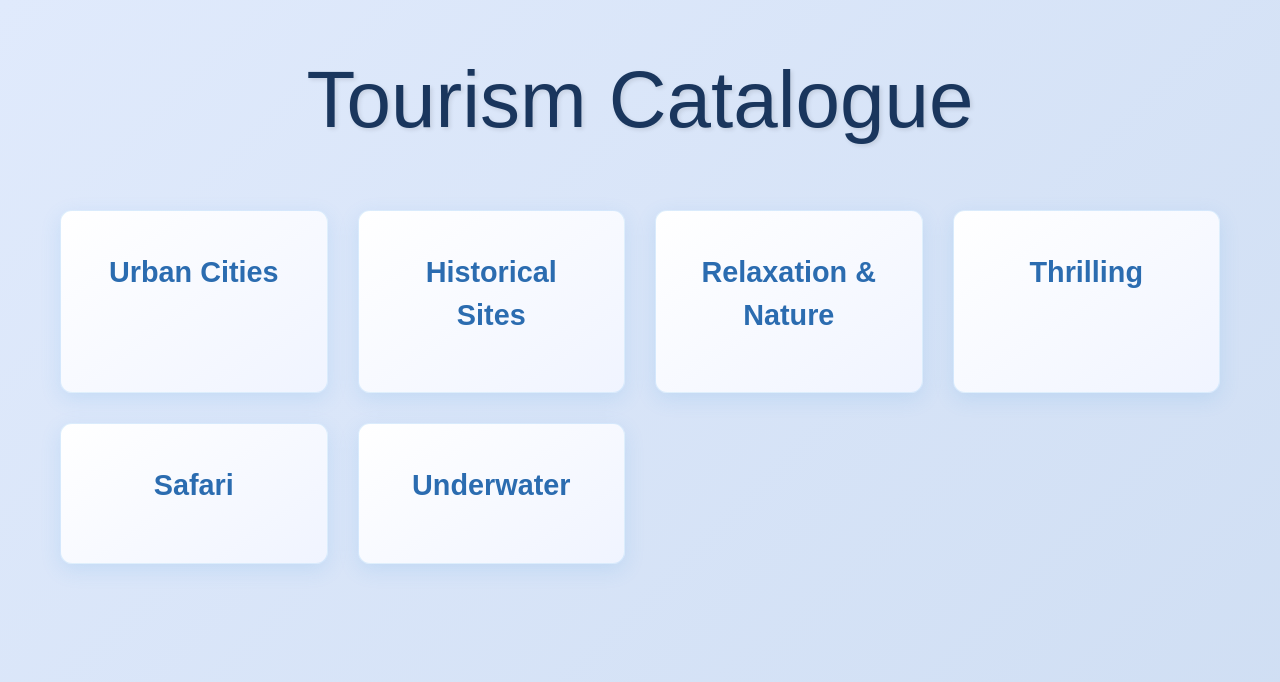
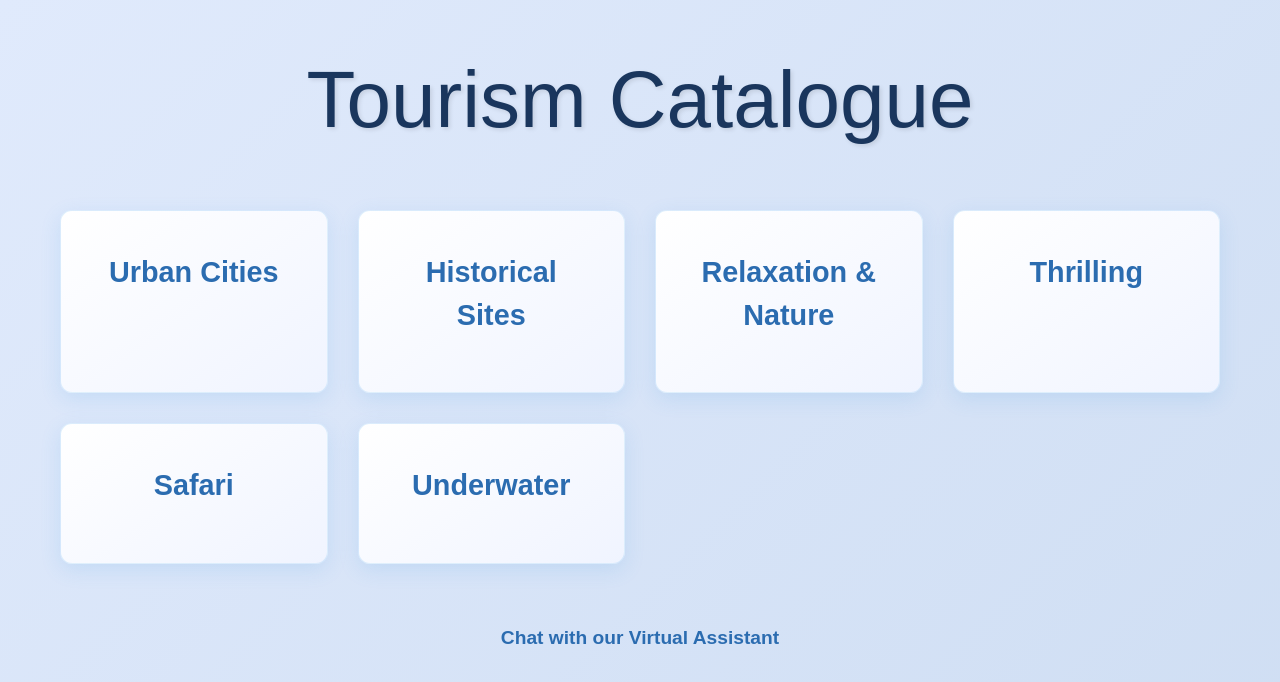
Before and after one commit to nerdylua/Virtual-tourist, a Next.js app: page /catalogue in a window 1280 px wide. Shown: the top 682 px of the page. Built offline with nearby package versions, Linux system fonts and the light colour scheme.

Commit message:
Update catalogue.tsx

```diff
--- a/pages/catalogue.tsx
+++ b/pages/catalogue.tsx
@@ -1,6 +1,3 @@
-// pages/catalogue.tsx
-/* eslint-disable react/no-unescaped-entities */
-
 import React, { useState } from "react";
 
 const Catalogue = () => {
@@ -173,7 +170,13 @@ const Catalogue = () => {
                   "0 6px 20px rgba(66, 153, 225, 0.15)";
               }}
             >
-              <h2 style={{ fontSize: "1.8rem", marginBottom: "15px", color: "#2b6cb0" }}>
+              <h2
+                style={{
+                  fontSize: "1.8rem",
+                  marginBottom: "15px",
+                  color: "#2b6cb0",
+                }}
+              >
                 {category.name}
               </h2>
               {selectedCategory === category.name && (
@@ -187,11 +190,13 @@ const Catalogue = () => {
                     border: "1px solid rgba(99, 179, 237, 0.2)",
                   }}
                 >
-                  <p style={{
-                    fontSize: "1rem",
-                    marginBottom: "20px",
-                    color: "#2d4ed8"
-                  }}>
+                  <p
+                    style={{
+                      fontSize: "1rem",
+                      marginBottom: "20px",
+                      color: "#2d4ed8",
+                    }}
+                  >
                     {category.description}
                   </p>
                   <div
@@ -228,6 +233,22 @@ const Catalogue = () => {
           ))}
         </div>
       )}
+
+      <div style={{ marginTop: "40px", textAlign: "center" }}>
+        <a
+          href="https://chatbot-y69cjuqsxtjgkcice2n7vy.streamlit.app/"
+          target="_blank"
+          rel="noopener noreferrer"
+          style={{
+            textDecoration: "none",
+            fontSize: "1.2rem",
+            color: "#2b6cb0",
+            fontWeight: "bold",
+          }}
+        >
+          Chat with our Virtual Assistant
+        </a>
+      </div>
     </div>
   );
 };
```
